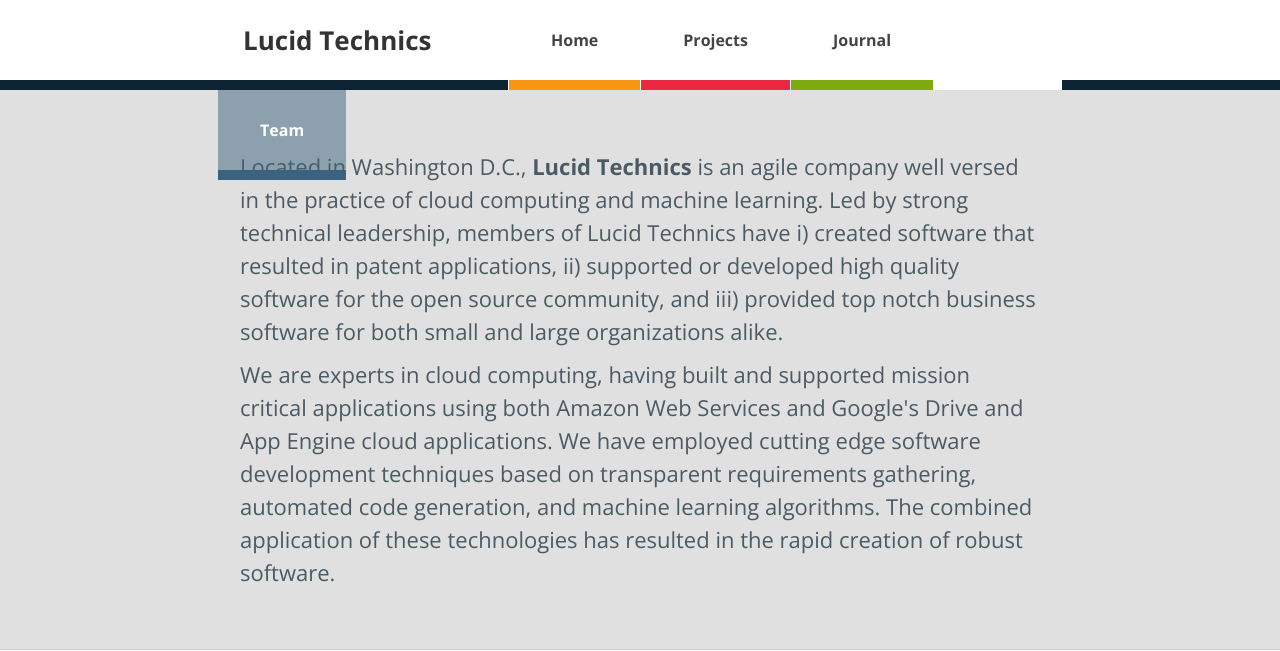
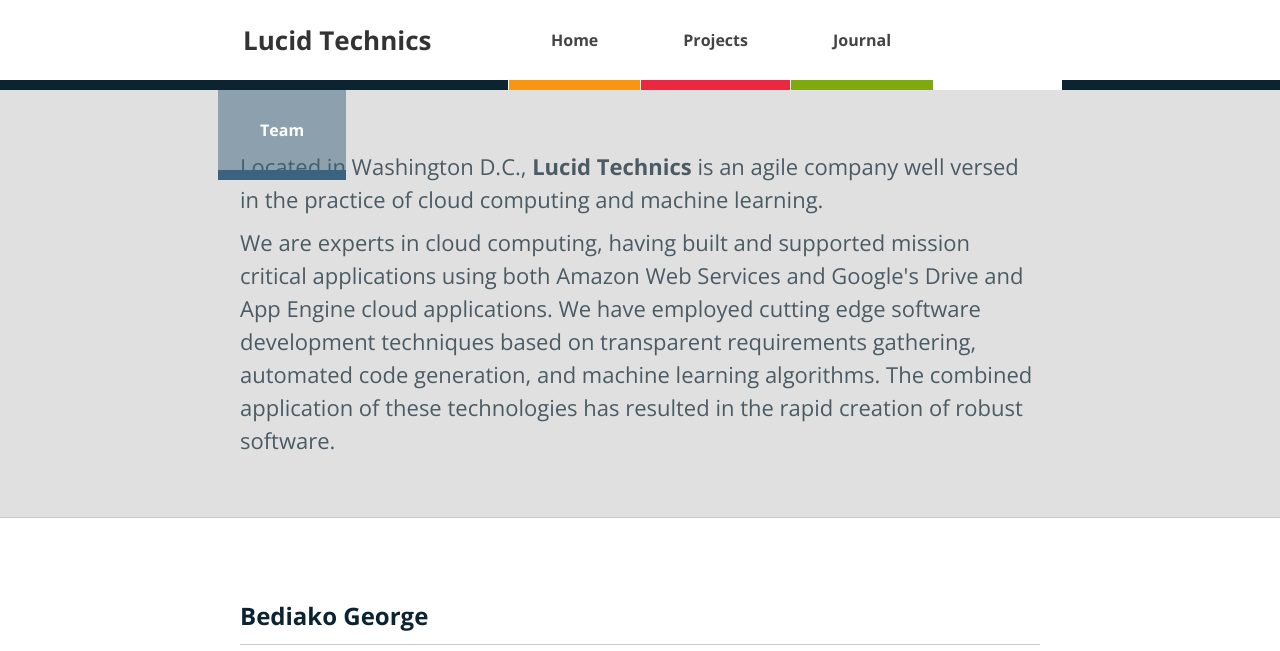
Before and after one commit to LucidTechnics/lucidtechnics.github.com, a Jekyll site: the page built from team.html, in a window 1280 px wide and 900 px high, cut to the strip 0-651 px from the top of the window. Built offline with Jekyll 4.4.1, drawn with Linux system fonts in a browser that asks for light colours; nearby versions of some CDN libraries.

Commit message:
Updated team.html

```diff
--- a/team.html
+++ b/team.html
@@ -9,7 +9,7 @@
 
       <div class="abstract">
         <p>
-        Located in Washington D.C., <strong>Lucid Technics</strong> is an agile company well versed in the practice of cloud computing and machine learning. Led by strong technical leadership, members of Lucid Technics have i) created software that resulted in patent applications, ii) supported or developed high quality software for the open source community, and iii) provided top notch business software for both small and large organizations alike.
+          Located in Washington D.C., <strong>Lucid Technics</strong> is an agile company well versed in the practice of cloud computing and machine learning.
         </p>
         <p>
         We are experts in cloud computing, having built and supported mission critical applications using both Amazon Web Services and Google's Drive and App Engine cloud applications.  We have employed cutting edge software development techniques based on transparent requirements gathering, automated code generation, and machine learning algorithms.  The combined application of these technologies has resulted in the rapid creation of robust software.
```
